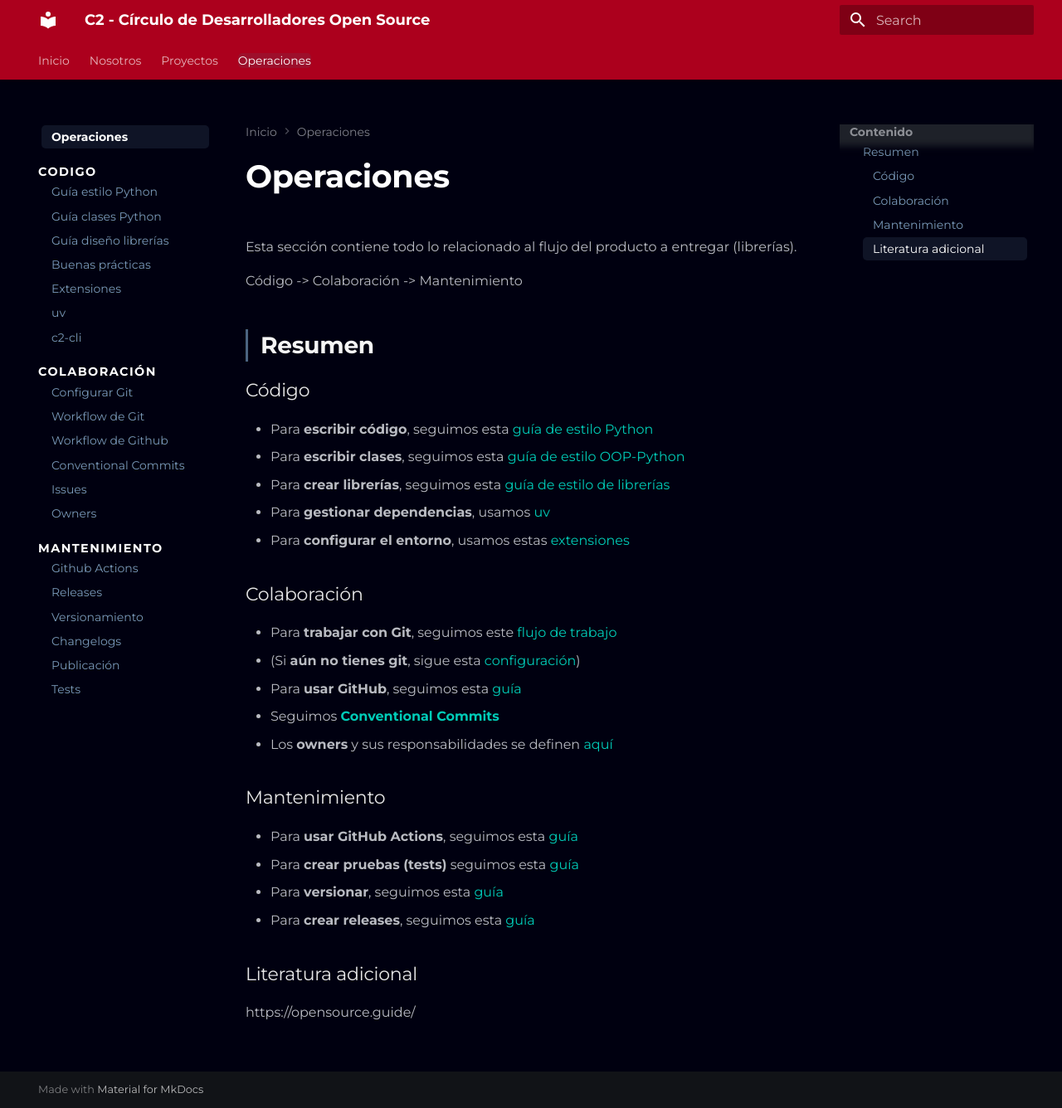
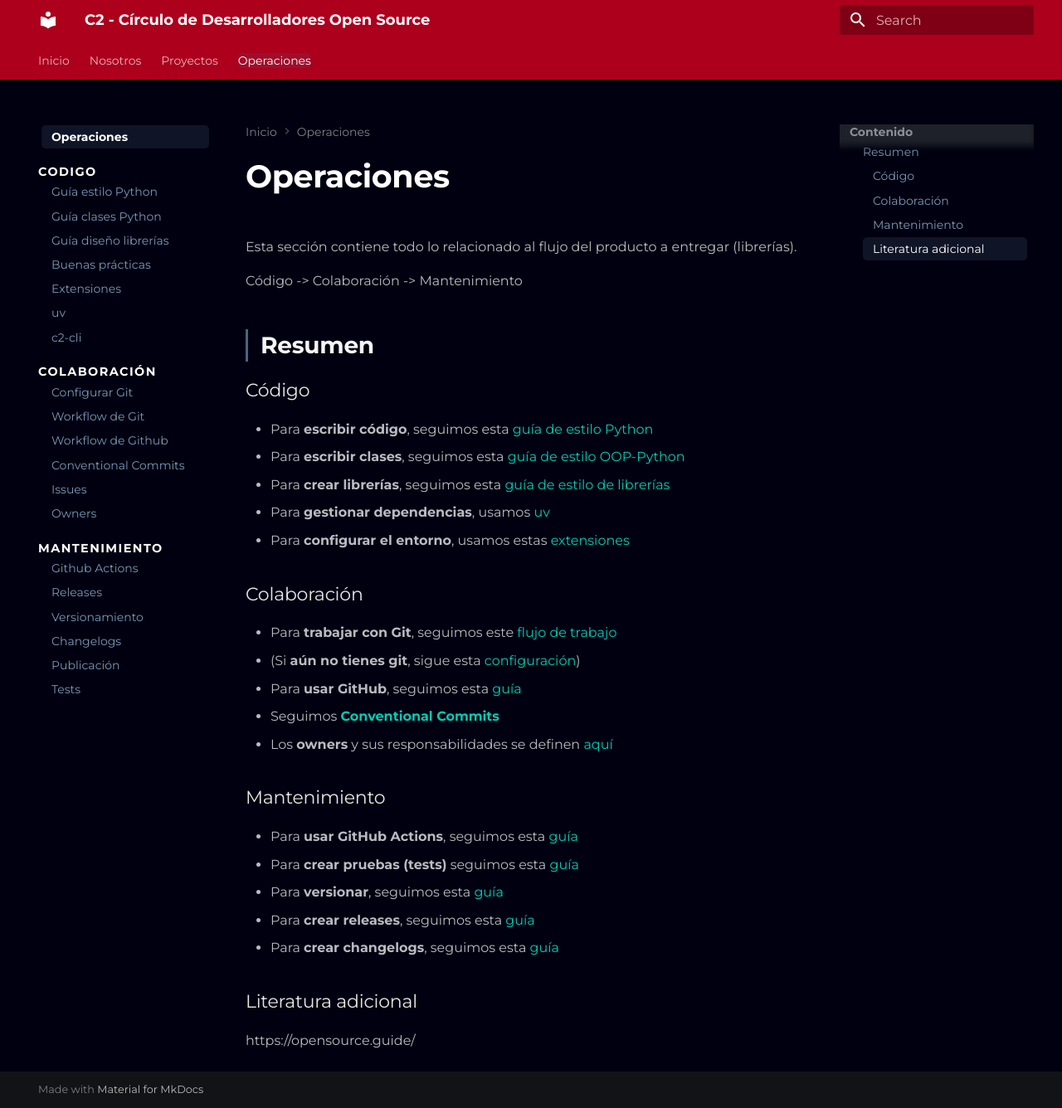
Before and after one commit to c2-circulo-desarrolladores/c2-core, an MkDocs documentation site: the page built from docs/operaciones/index.md, in a window 1280 px wide and 1336 px high. Shown: the whole window at 83% size. Built offline with MkDocs 1.6.1 and Material for MkDocs 9.7.7, drawn with Linux system fonts in a browser that asks for light colours.

Commit message:
fix: añadir entrada de changelogs en el índice

```diff
--- a/docs/operaciones/index.md
+++ b/docs/operaciones/index.md
@@ -28,6 +28,7 @@ Código -> Colaboración -> Mantenimiento
 - Para **crear pruebas (tests)** seguimos esta [guía](mantenimiento/tests.md)
 - Para **versionar**, seguimos esta [guía](mantenimiento/versionamiento.md)
 - Para **crear releases**, seguimos esta [guía](mantenimiento/releases.md)
+- Para **crear changelogs**, seguimos esta [guía](mantenimiento/changelogs.md)
 
 ### Literatura adicional
 https://opensource.guide/
```
